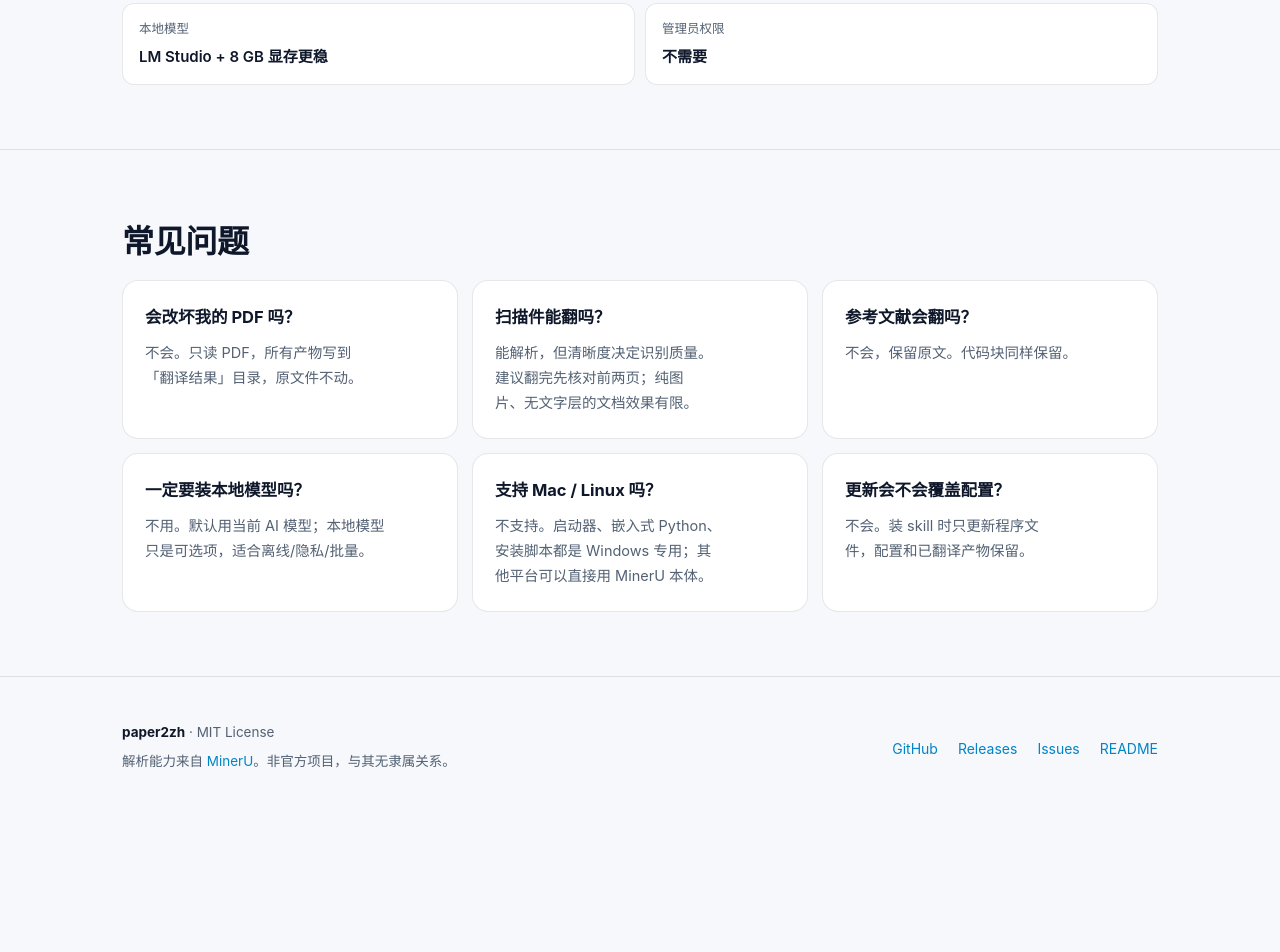
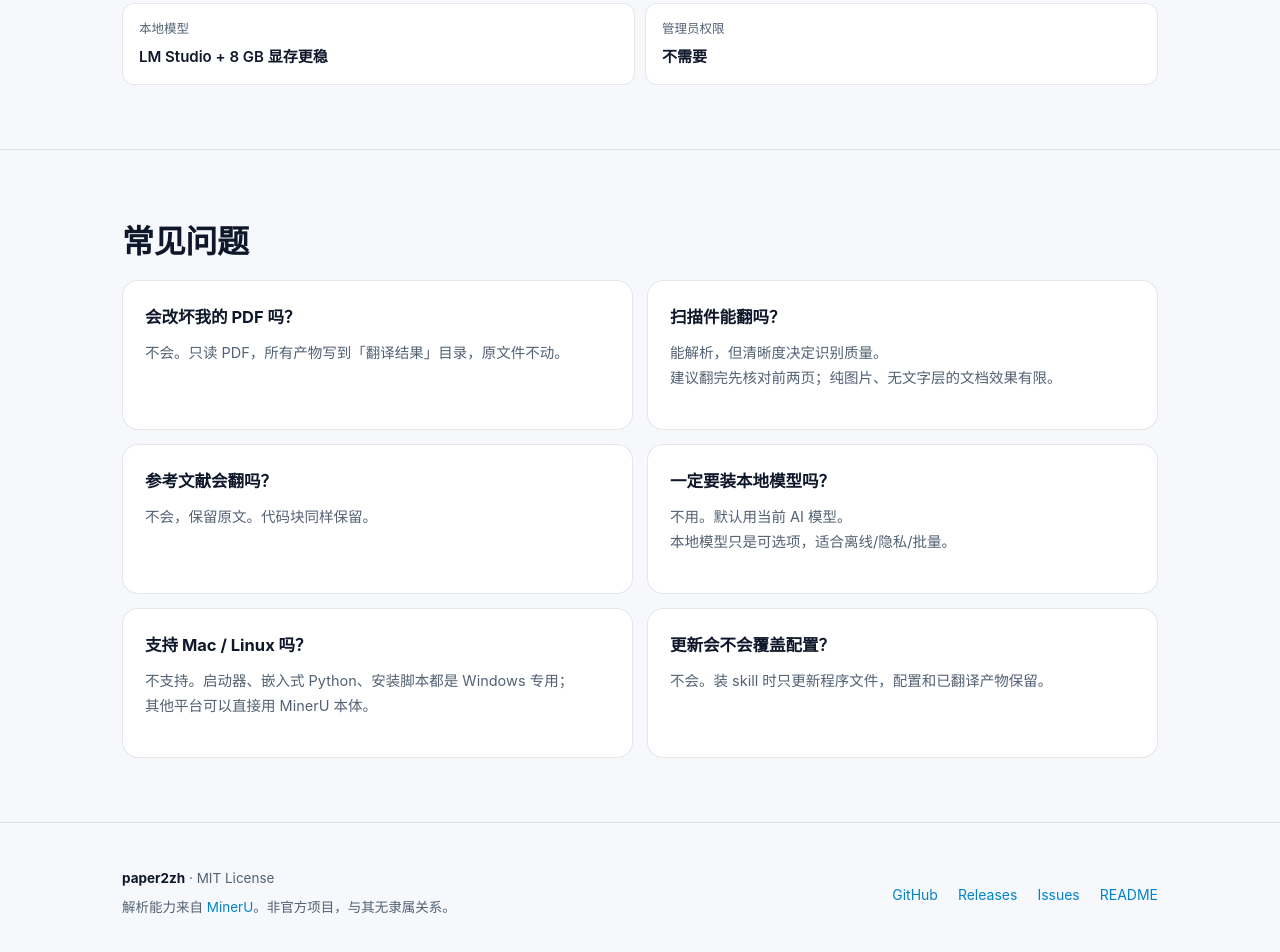
Before and after one commit to Hyp3rY/paper2zh, a plain HTML site: page docs/index.html in a window 1280 px wide. Shown: the part 4342-5294 px from the top of the page. Before the commit the page ends 5176 px from the top, so only its background shows below. Drawn offline with Linux system fonts and the light colour scheme.

Commit message:
docs: widen FAQ cards and avoid mid-word wraps

```diff
--- a/docs/index.html
+++ b/docs/index.html
@@ -80,6 +80,7 @@
   h2{font-size:clamp(24px,3vw,32px);margin:0 0 10px;letter-spacing:-.01em}
   .sub{color:var(--muted);margin:0 0 30px;max-width:820px}
   .grid{display:grid;grid-template-columns:repeat(3,1fr);gap:14px}
+  .grid.faq-grid{grid-template-columns:repeat(2,1fr)}
   .card{
     background:var(--panel);border:1px solid var(--line);border-radius:var(--radius);
     padding:22px;min-height:150px;
@@ -160,6 +161,7 @@
   footer .wrap{display:flex;flex-wrap:wrap;justify-content:space-between;gap:16px}
   @media (max-width:900px){
     .grid,.steps,.two,.ai-grid,.usage-grid{grid-template-columns:1fr}
+    .grid.faq-grid{grid-template-columns:1fr}
     .steps.two-steps{grid-template-columns:1fr}
     .kvs{grid-template-columns:1fr}
     .model-tip{flex-direction:column;gap:8px}
@@ -414,17 +416,17 @@
   </div>
 </section>
 
-<section>
+<section id="faq">
   <div class="wrap">
     <h2>常见问题</h2>
-    <div class="grid">
+    <div class="grid faq-grid">
       <div class="card">
         <h3>会改坏我的 PDF 吗？</h3>
         <p>不会。只读 PDF，所有产物写到「翻译结果」目录，原文件不动。</p>
       </div>
       <div class="card">
         <h3>扫描件能翻吗？</h3>
-        <p>能解析，但清晰度决定识别质量。建议翻完先核对前两页；纯图片、无文字层的文档效果有限。</p>
+        <p>能解析，但清晰度决定识别质量。<br>建议翻完先核对前两页；纯图片、无文字层的文档效果有限。</p>
       </div>
       <div class="card">
         <h3>参考文献会翻吗？</h3>
@@ -432,11 +434,11 @@
       </div>
       <div class="card">
         <h3>一定要装本地模型吗？</h3>
-        <p>不用。默认用当前 AI 模型；本地模型只是可选项，适合离线/隐私/批量。</p>
+        <p>不用。默认用当前 AI 模型。<br>本地模型只是可选项，适合离线/隐私/批量。</p>
       </div>
       <div class="card">
         <h3>支持 Mac / Linux 吗？</h3>
-        <p>不支持。启动器、嵌入式 Python、安装脚本都是 Windows 专用；其他平台可以直接用 MinerU 本体。</p>
+        <p>不支持。启动器、嵌入式 Python、安装脚本都是 Windows 专用；<br>其他平台可以直接用 MinerU 本体。</p>
       </div>
       <div class="card">
         <h3>更新会不会覆盖配置？</h3>
```
